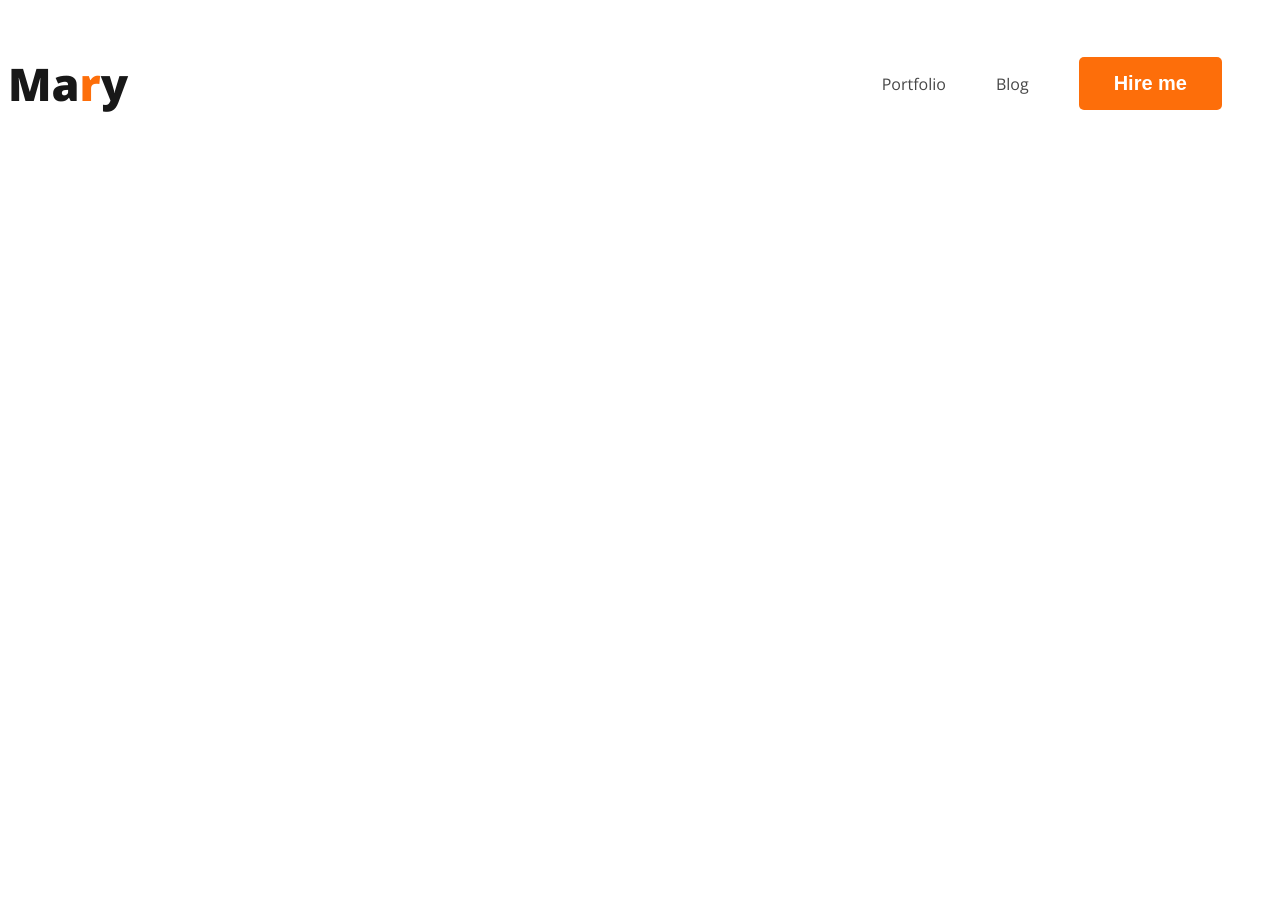
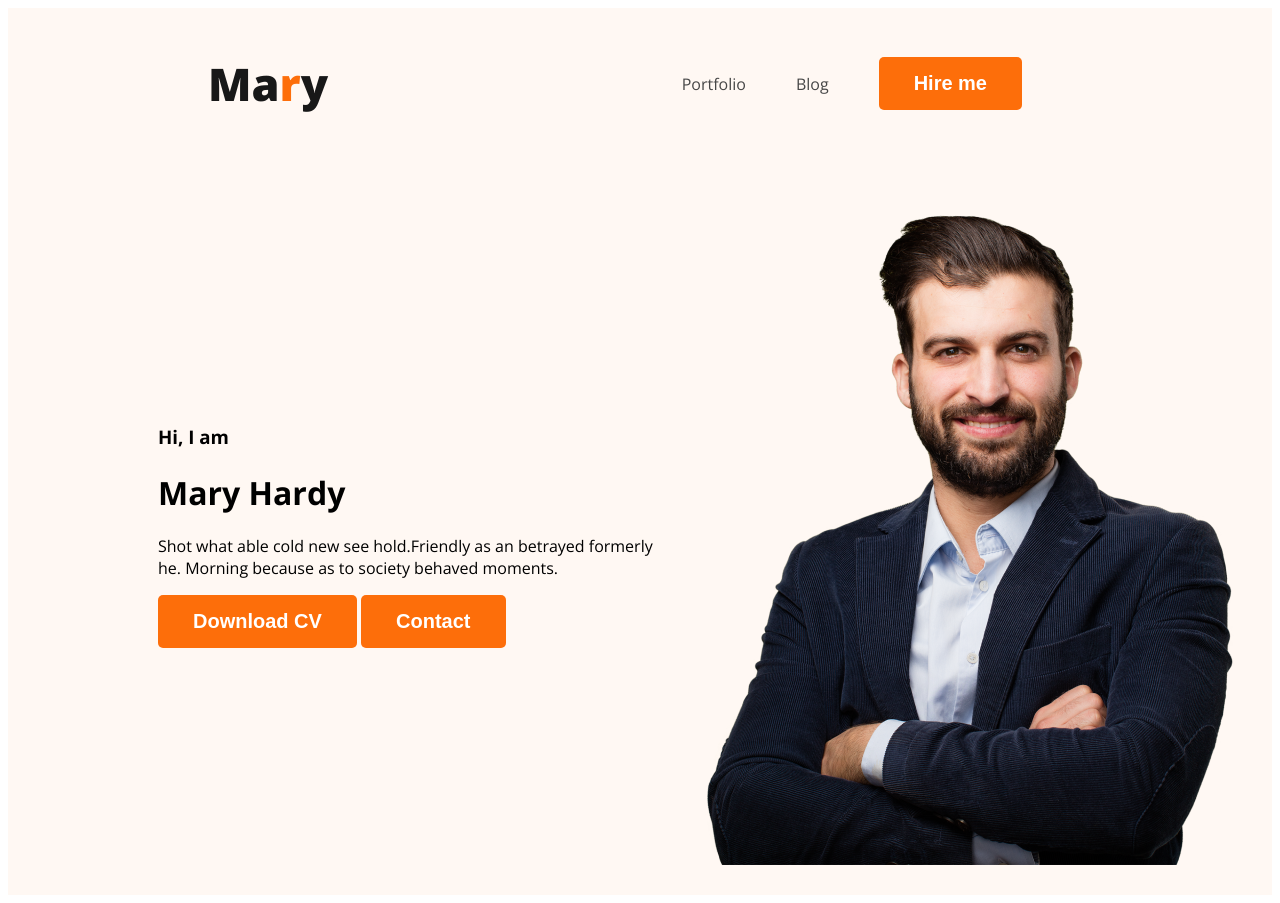
Before and after one commit to IstiyakIfti/developer-portfolio, a plain HTML site: page index.html in a window 1280 px wide. Before the commit the page ends 800 px from the top, so only its background shows below. Drawn offline with nearby package versions, Linux system fonts and the light colour scheme.

Commit message:
add banner

```diff
--- a/index.html
+++ b/index.html
@@ -1,16 +1,18 @@
 <!DOCTYPE html>
 <html lang="en">
+
 <head>
     <meta charset="UTF-8">
     <meta name="viewport" content="width=device-width, initial-scale=1.0">
     <title>Developer Portfolio</title>
     <link rel="preconnect" href="https://fonts.googleapis.com">
-<link rel="preconnect" href="https://fonts.gstatic.com" crossorigin>
-<link href="https://fonts.googleapis.com/css2?family=Open+Sans:wght@400;700;800&display=swap" rel="stylesheet">
+    <link rel="preconnect" href="https://fonts.gstatic.com" crossorigin>
+    <link href="https://fonts.googleapis.com/css2?family=Open+Sans:wght@400;700;800&display=swap" rel="stylesheet">
     <link rel="stylesheet" href="styles/styles.css">
 </head>
+
 <body>
-    <header>
+    <header class="header">
         <nav>
             <h3 class="nav-title">Ma<span class="text-primary">r</span>y</h3>
             <ul>
@@ -19,6 +21,22 @@
                 <li><button class="btn-primary">Hire me</button></li>
             </ul>
         </nav>
+        <div class="banner">
+            <div class="banner-content">
+                <h3 class="banner-greeting">
+                    Hi, I am
+                </h3>
+                <h1 class="banner-title">
+                    Mary Hardy
+                </h1>
+                <p>
+                    Shot what able cold new see hold.Friendly as an betrayed formerly he. Morning because as to society behaved moments.
+                </p>
+                <button class="btn-primary">Download CV</button>
+                <button class="btn-primary">Contact</button>
+            </div>
+            <img class="prfile-pic" src="images/hardy.png" alt="">
+        </div>
     </header>
     <main>
 
@@ -27,4 +45,5 @@
 
     </footer>
 </body>
+
 </html>
--- a/styles/styles.css
+++ b/styles/styles.css
@@ -8,6 +8,7 @@ nav {
     display: flex;
     justify-content: space-between;
     align-items: center;
+    margin: 0px 200px;
 }
 
 .text-primary {
@@ -31,7 +32,7 @@ nav {
     font-weight: 800;
 }
 
-nav > ul {
+nav>ul {
     display: flex;
     align-items: center;
 }
@@ -45,3 +46,12 @@ nav a {
     text-decoration: none;
     color: #474747;
 }
+/* header related style */
+.header{
+    background-color: #FFF8F3;
+}
+
+.banner{padding: 30px 30px 30px 150px;
+display: flex;
+align-items: center;}
+.banner .profile-pic{width: 500px;}
```
